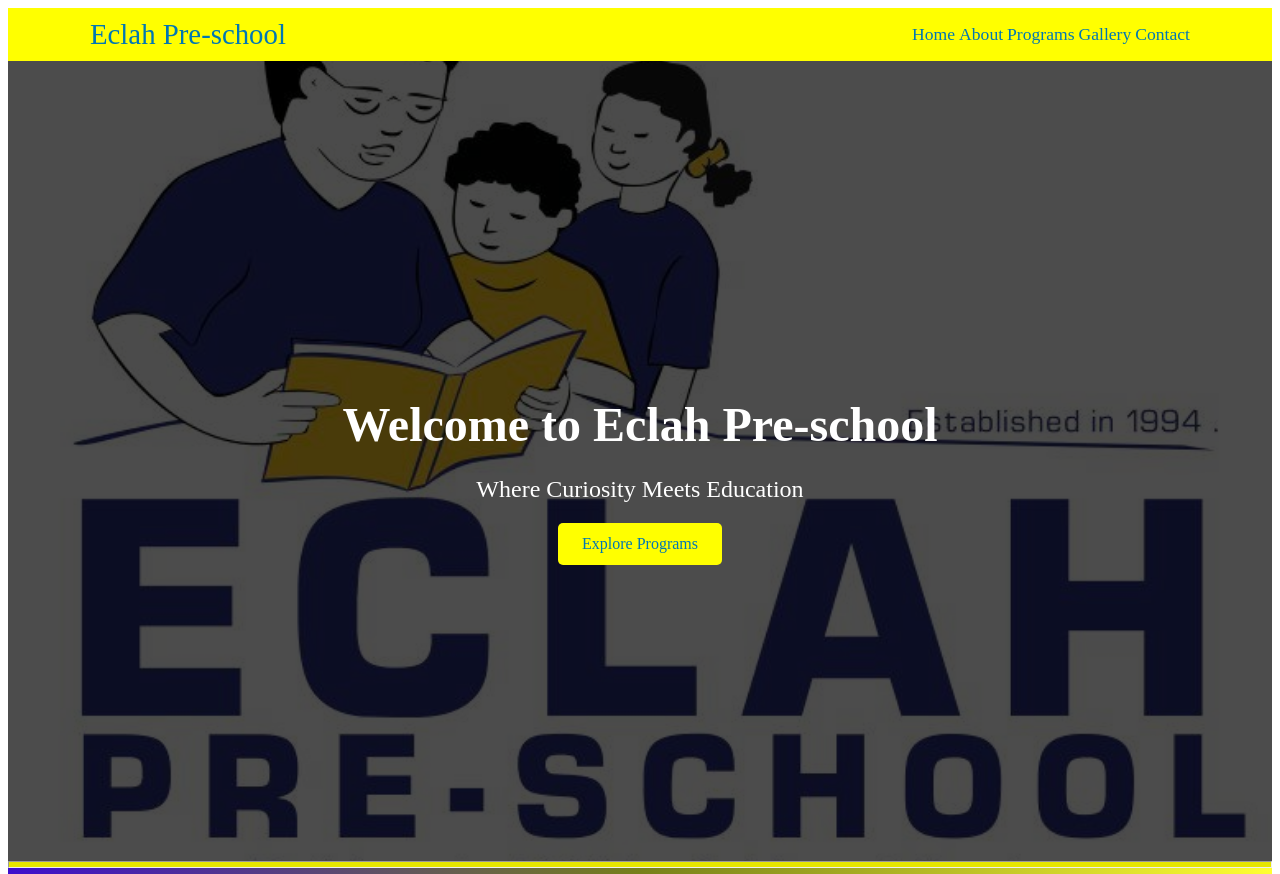
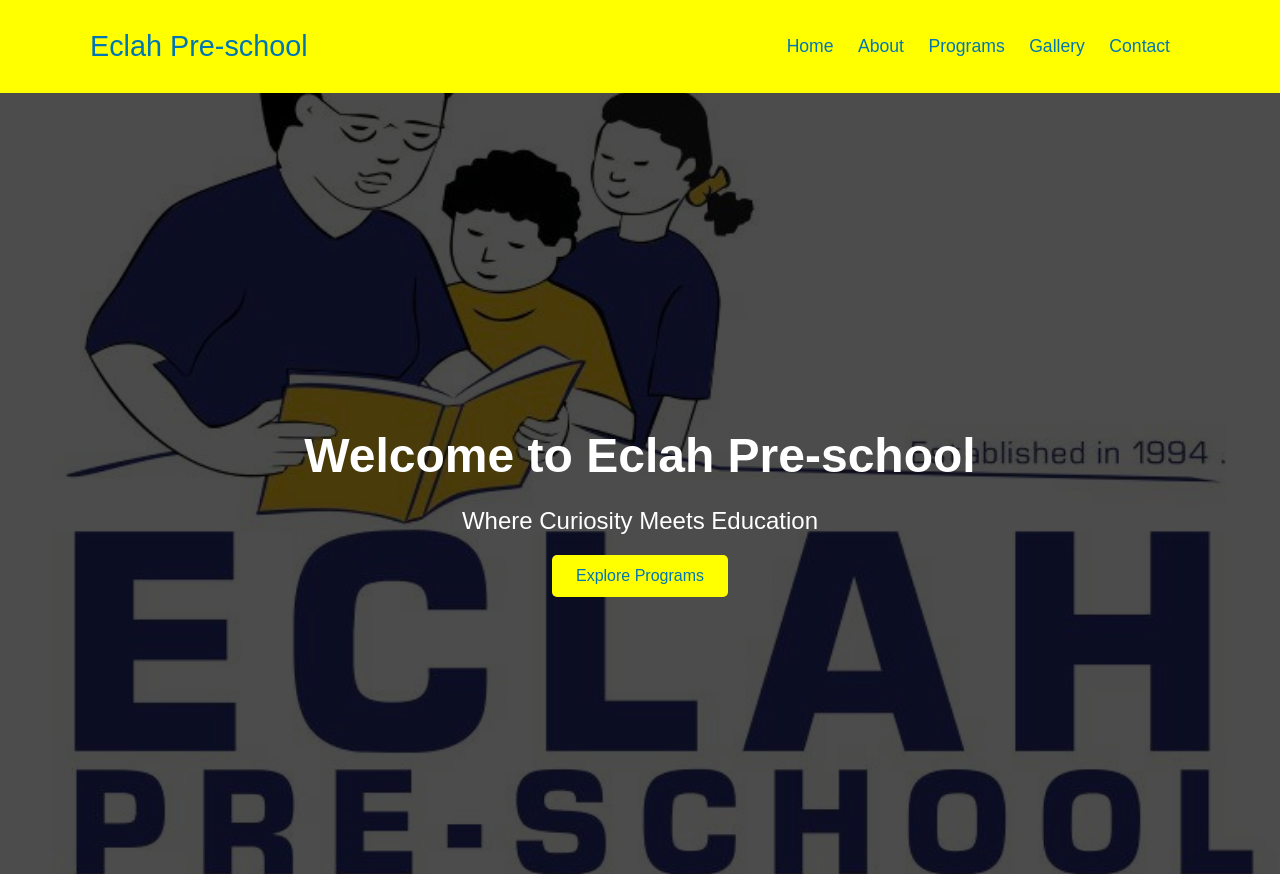
Before and after one commit to stud5115/Pre-school-smaple, a plain HTML site: page index.html in a window 1280 px wide. Shown: the top 874 px of the page. Drawn offline with Linux system fonts and the light colour scheme.

Commit message:
Update Eclah.css

```diff
--- a/Eclah.css
+++ b/Eclah.css
@@ -1,12 +1,17 @@
 /* Reset and Global Styles */
 /* Add your reset and global styles here */
+body {
+    font-family: Arial, sans-serif;
+    margin: 0;
+    padding: 0;
+}
 
 /* Header Styles */
 /* Add your header styles here */
 header {
     background-color: #FFFF00;
     color: #0077B3;
-    padding: 0px 0;
+    padding: 20px 0;
 }
 
 nav {
@@ -28,7 +33,7 @@ nav {
 
 .nav-links li {
     display: inline-block;
-    margin-right: 0px;
+    margin-right: 20px;
 }
 
 .nav-links li a {
```
